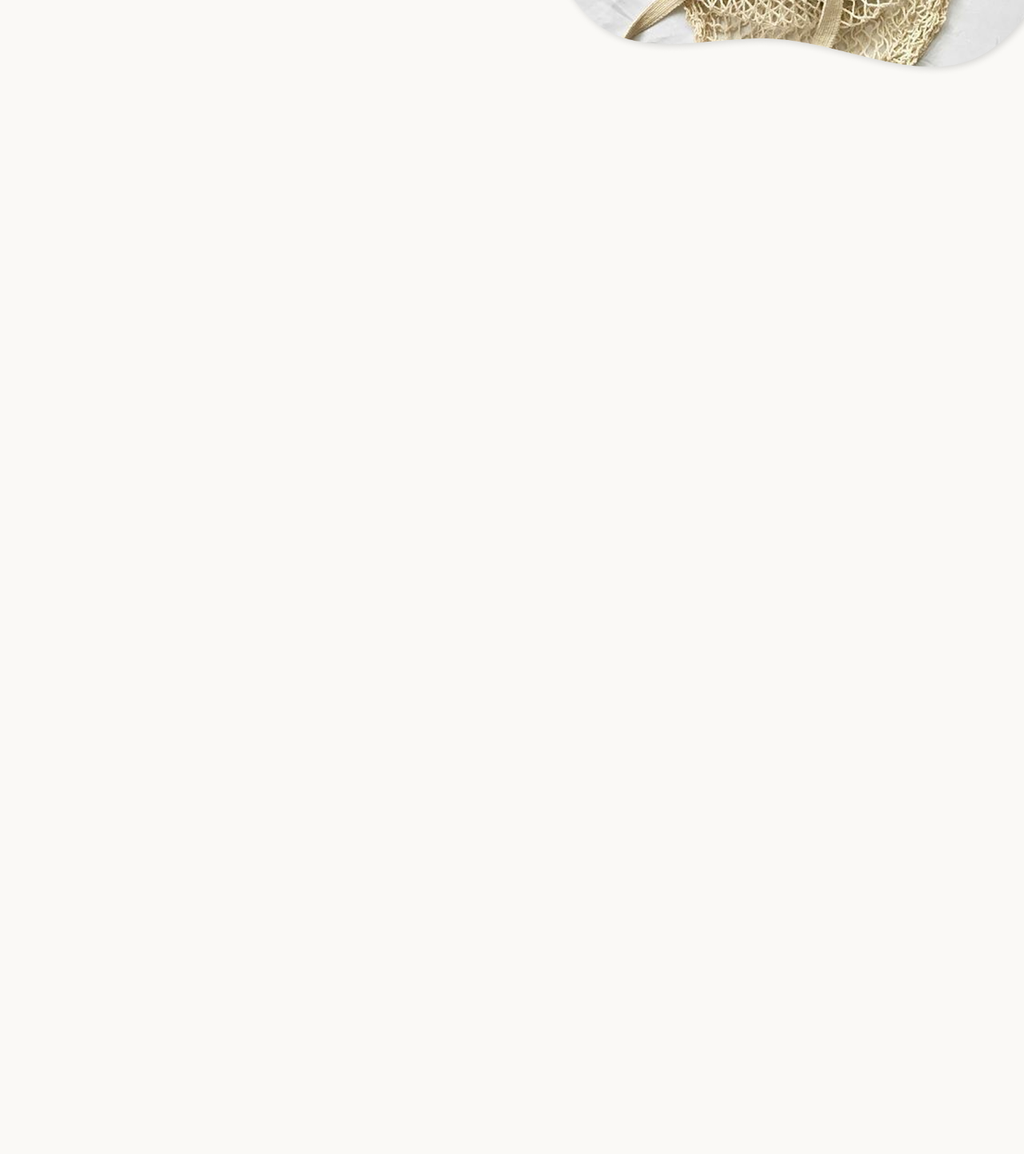
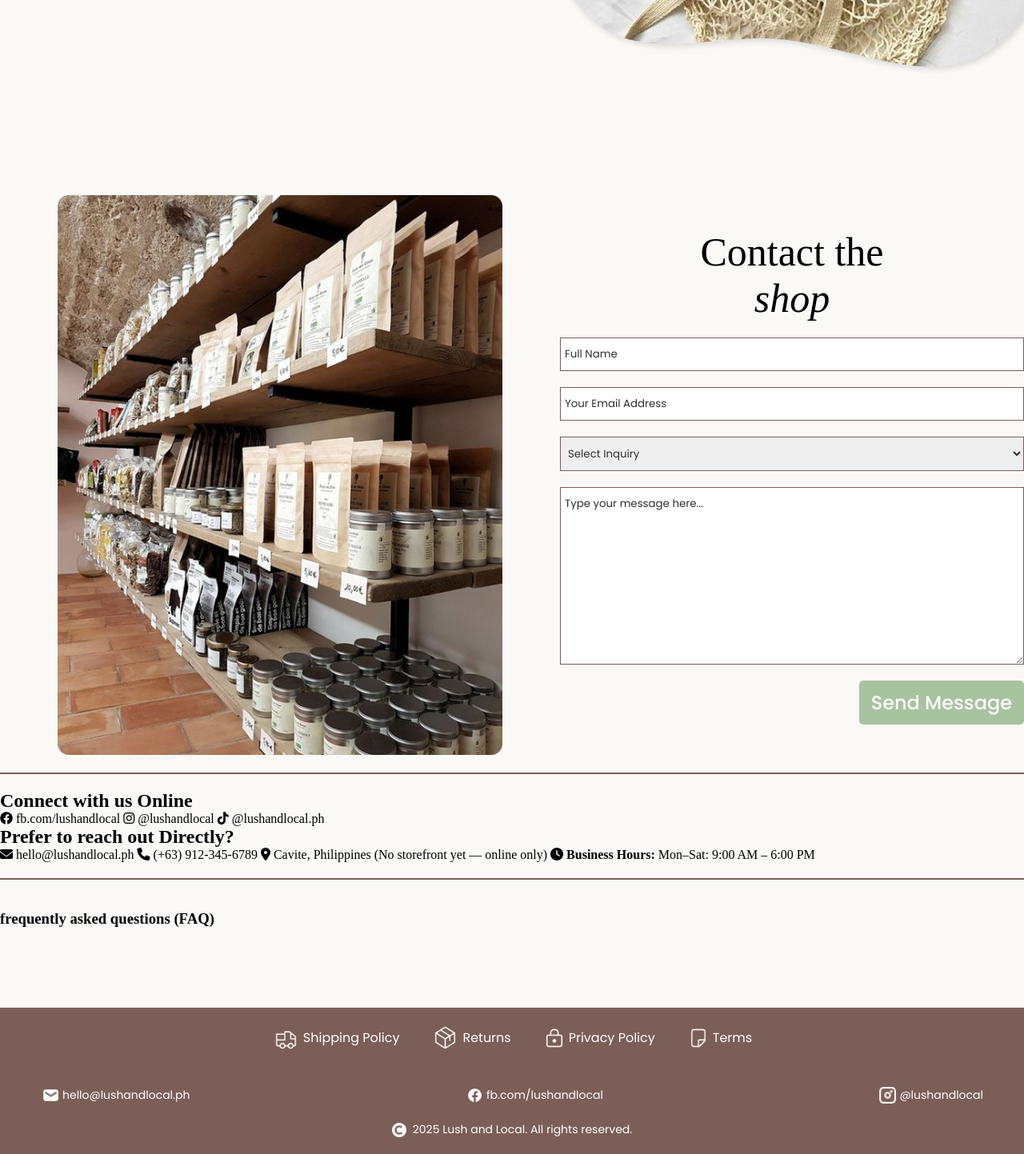
Before and after one commit to keishouu/lushnlocal, a plain HTML site: page contact.html in a window 1280 px wide. Shown: the part 629-2072 px from the top of the page at 80% size. Before the commit the page ends 875 px from the top, so only its background shows below. Drawn offline with nearby package versions, Linux system fonts and the light colour scheme; a web font is replaced by a local one.

Commit message:
update contact page

```diff
--- a/contact.html
+++ b/contact.html
@@ -29,7 +29,82 @@
                 <img src="assets/Contact-banner.png" alt="">
             </div>
         </div>
+        <div class="contact-container">
+            <div class="contact-wrapper">
+                <div class="contact-img">
+                    <img src="assets/form-banner.png">
+                </div>
+                <div class="contact-form">
+                    <div class="form-header">
+                        Contact the <br> <i>shop</i>
+                    </div>
+                    <input type="text" name="fName" id="fName" class="fName" placeholder="Full Name">
+                    <input type="email" name="email" id="email" class="email" placeholder="Your Email Address">
+                    <select name="inquiry" id="inquiry" class="inquiry">
+                        <option value="inquiry">Select Inquiry</option>
+                        <option value="sample">sample</option>
+                    </select>
+                    <textarea name="message" id="message" class="message" placeholder="Type your message here..." rows="10" cols="40"></textarea>
+                    <div class="btn-container">
+                        <button class="send-btn">send message</button>
+                    </div>
+                </div>
+            </div>
+        </div>
+        <div class="shop-details-container">
+            <hr>
+            <div class="details-wrapper">
+                <div class="box-one-details">
+                    <h2 class="box-header">Connect with us Online</h2>
+                    <span>
+                        <i class="fa-brands fa-facebook"></i>
+                        fb.com/lushandlocal
+                    </span>
+                    <span>
+                        <i class="fa-brands fa-instagram"></i>
+                        @lushandlocal
+                    </span>
+                    <span>
+                        <i class="fa-brands fa-tiktok"></i>
+                        @lushandlocal.ph
+                    </span>
+
+                </div>
+                <div class="vl"></div>
+                <div class="box-two-details">
+                    <h2 class="box-header">Prefer to reach out Directly?</h2>
+                    <span>
+                        <i class="fa-solid fa-envelope"></i>
+                        hello@lushandlocal.ph
+                    </span>
+                    <span>
+                        <i class="fa-solid fa-phone"></i>
+                        (+63) 912-345-6789
+                    </span>
+                    <span>
+                        <i class="fa-solid fa-location-dot"></i>
+                        Cavite, Philippines (No storefront yet — online only)
+                    </span>
+                    <span>
+                        <i class="fa-solid fa-clock"></i>
+                        <b>Business Hours:</b> Mon–Sat: 9:00 AM – 6:00 PM
+                    </span>
+                </div>
+            </div>
+            <hr>
+        </div>
+        <div class="sub-banner-container">
+            <img src="assets/contact-sub-banner.png" alt="" srcset="">
+        </div>
+        <div class="faq-container">
+            <div class="faq-wrapper">
+                <div class="faq-header">
+                    <h3>frequently asked questions (FAQ)</h3>
+                </div>
+            </div>
+        </div>
     </div>
+    <div id="footer"></div>
     <script src="scripts/script.js"></script>
 </body>
 </html>
--- a/styles/contactstyle.css
+++ b/styles/contactstyle.css
@@ -14,7 +14,7 @@ body{
     font-family: "Playfair Display", sans-serif;
 }
 
-.sub-info{
+.sub-info, .fName, .email, .inquiry, .message, .send-btn{
     font-family: "Poppins", sans-serif;
 }
 
@@ -55,3 +55,69 @@ body{
     font-size: 1.2rem;
     max-width: 600px;
 }
+
+.contact-wrapper{
+    display: flex;
+    max-height: 700px;
+    justify-content: space-around;
+    align-items: center;
+}
+
+.contact-img img{
+    height: 700px;
+    width: 700px;
+    object-fit: contain;
+}
+
+.contact-form{
+    display: flex;
+    flex-direction: column;
+    justify-content: end;
+    width: 600px;
+    gap: 20px;
+    text-align: center;
+}
+
+.form-header{
+    font-size: 50px;
+}
+.fName, .email, .inquiry, .message{
+    padding: 10px 5px;
+    color: #2F2F2F;
+    border: 1px solid #7B5E57;
+}
+
+.message{
+    text-align: left;
+    vertical-align: top;
+}
+
+.fName::placeholder, .email::placeholder, .message::placeholder{
+    color: #2F2F2F;
+}
+
+.btn-container {
+    display: flex;
+    justify-content: end;
+}
+
+.send-btn{
+    border: none;
+    border-radius: 5px;
+    background-color: #A8C3A0;
+    color: #FAF9F6;
+    font-weight: 500;
+    font-size: 1.5rem;
+    cursor: pointer;
+    text-transform: capitalize;
+    padding: 10px 15px;
+    width: fit-content;
+}
+
+
+hr{
+    border: 1px solid #7B5E57;
+}
+
+/* .box-one span{
+    display: flex;} */
```
Also changed, not shown: assets/form-banner.png (added).
